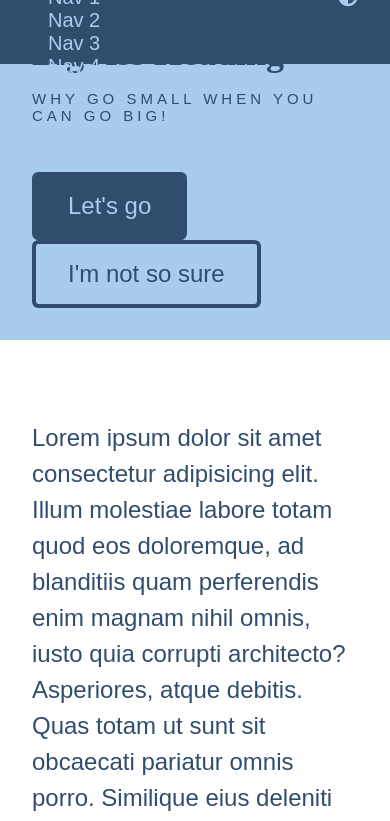
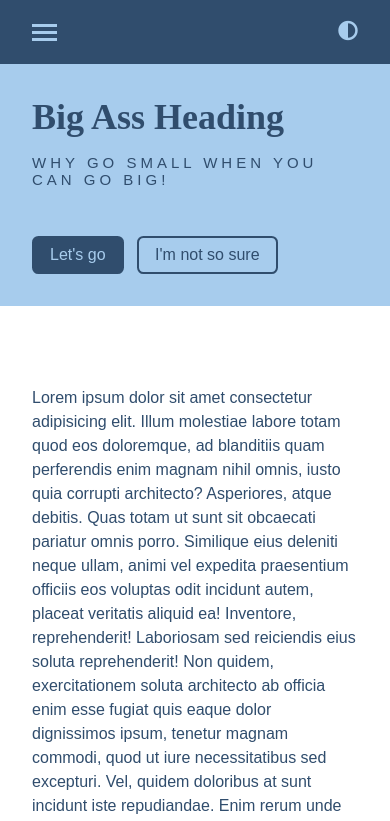
Before and after one commit to addkolon/light-dark-toggle, a plain HTML site: page index.html in a window 390 px wide. Shown: the top 821 px of the page. Drawn offline with Linux system fonts and the light colour scheme; a script that the page names is missing.

Commit message:
Hamburger Menu

```diff
--- a/index.html
+++ b/index.html
@@ -22,6 +22,11 @@
                     <li><a href="#">Nav 3</a></li>
                     <li><a href="#">Nav 4</a></li>
                 </ul>
+            </div>
+            <div class="hamburger">
+                <span class="bar"></span>
+                <span class="bar"></span>
+                <span class="bar"></span>
             </div>
             <div class="dark-toogle text-right">
                 <a id="dark-mode-toggle" href="#"><i class="fas fa-adjust"></i></a>
--- a/sass/main.scss
+++ b/sass/main.scss
@@ -28,9 +28,10 @@ $color-primary: #63ADF2;
     --button-text-color: #{$color-dark};
 }
 
+@import "mixins/mixins";
 @import "base/base";
 @import "typography/typography";
-@import "mixins/mixins";
+
 
 // RESET
 
@@ -75,10 +76,10 @@ img {
 
     @include mq(large) {
         max-width: 1200px;
-
+        padding: 0 1rem;
     }
 
-    &.full{
+    &.full {
         min-width: 100%;
     }
 }
@@ -99,6 +100,44 @@ header {
     }
 
     .navigation {
+        position: fixed;
+        left: -100%;
+        top: 4rem;
+        flex-direction: column;
+        width: 100%;
+        text-align: center;
+        transition: 0.3s;
+        z-index: 9;
+        background-color: var(--nav-bg);
+        height: 100vh;
+
+        &.active {
+            left: 0;
+
+            li {
+                transition-delay: 2s;
+            }
+        }
+
+        ul {
+            height: 100%;
+            list-style: none;
+
+            li {
+                display: block;
+                padding: 2rem 1rem;
+            }
+        }
+
+        @include mq(large) {
+            position: relative;
+            left: 0;
+            top: 0;
+            display: flex;
+            justify-content: space-between;
+            align-items: flex-start;
+            flex-direction: column;
+            height: auto;
 
             ul {
                 height: 100%;
@@ -110,23 +149,59 @@ header {
                 }
             }
         }
+    }
+
+    .hamburger {
+        display: block;
+        z-index: 99;
+    }
+
+    .bar {
+        display: block;
+        width: 25px;
+        height: 3px;
+        margin: 4px 0;
+        -webkit-transition: all 0.3s ease-in-out;
+        transition: all 0.3s ease-in-out;
+        background-color: var(--nav-color);
+    }
+
+    .hamburger.active .bar:nth-child(2) {
+        opacity: 0;
+    }
+
+    .hamburger.active .bar:nth-child(1) {
+        transform: translateY(7px) rotate(45deg);
+    }
+
+    .hamburger.active .bar:nth-child(3) {
+        transform: translateY(-7px) rotate(-45deg);
+    }
+
+    @include mq(large) {
+        .hamburger {
+            display: none;
+        }
+    }
+
+}
 
 a {
     color: var(--nav-color);
 }
 
-    #dark-mode-toggle{
+#dark-mode-toggle {
     transform: scale(1);
 
     &:hover {
         transform: scale(200%);
     }
 }
-}
+
 
 .hero-section {
     background-color: var(--hero-background);
-    padding: 2rem 0;
+    padding: 6rem 0 2rem;
 
     @include mq(large) {
         padding: 16rem 0 8rem;
@@ -144,16 +219,23 @@ header {
 
 
 button {
-    padding: 1rem 2rem;
+    padding: 0.5rem 1rem;
     border: none;
-    font-size: 1.5rem;
+    font-size: 1rem;
     background-color: var(--button-bg-color);
-    border: 4px solid var(--button-bg-color);
+    border: 2px solid var(--button-bg-color);
     color: var(--button-text-color);
     border-radius: 0.4rem;
     font-weight: normal;
+    margin-right: .5rem;
+    transition: all 0.4s ease-in-out;
+
+    @include mq(large) {
         margin-right: 1.5rem;
-    transition: all 0.4s ease-in-out;
+        font-size: 1.5rem;
+        padding: 1rem 2rem;
+        border: 4px solid var(--button-bg-color);
+    }
 
     &:hover {
         color: var(--button-bg-color);
--- a/sass/typography/_typography.scss
+++ b/sass/typography/_typography.scss
@@ -2,9 +2,13 @@
 
 
 p {
-    font-size: 1.5rem;
+    font-size: 1rem;
     line-height: 1.5;
     margin: 3rem 0;
+
+    @include mq(large) {
+        font-size: 1.5rem;
+    }
 }
 
 $heading-font: "Playfair Display', serif";
```
Also changed, not shown: assets/css/main.css, 1 other file. Lines whose indentation alone changed are shown as unchanged.
